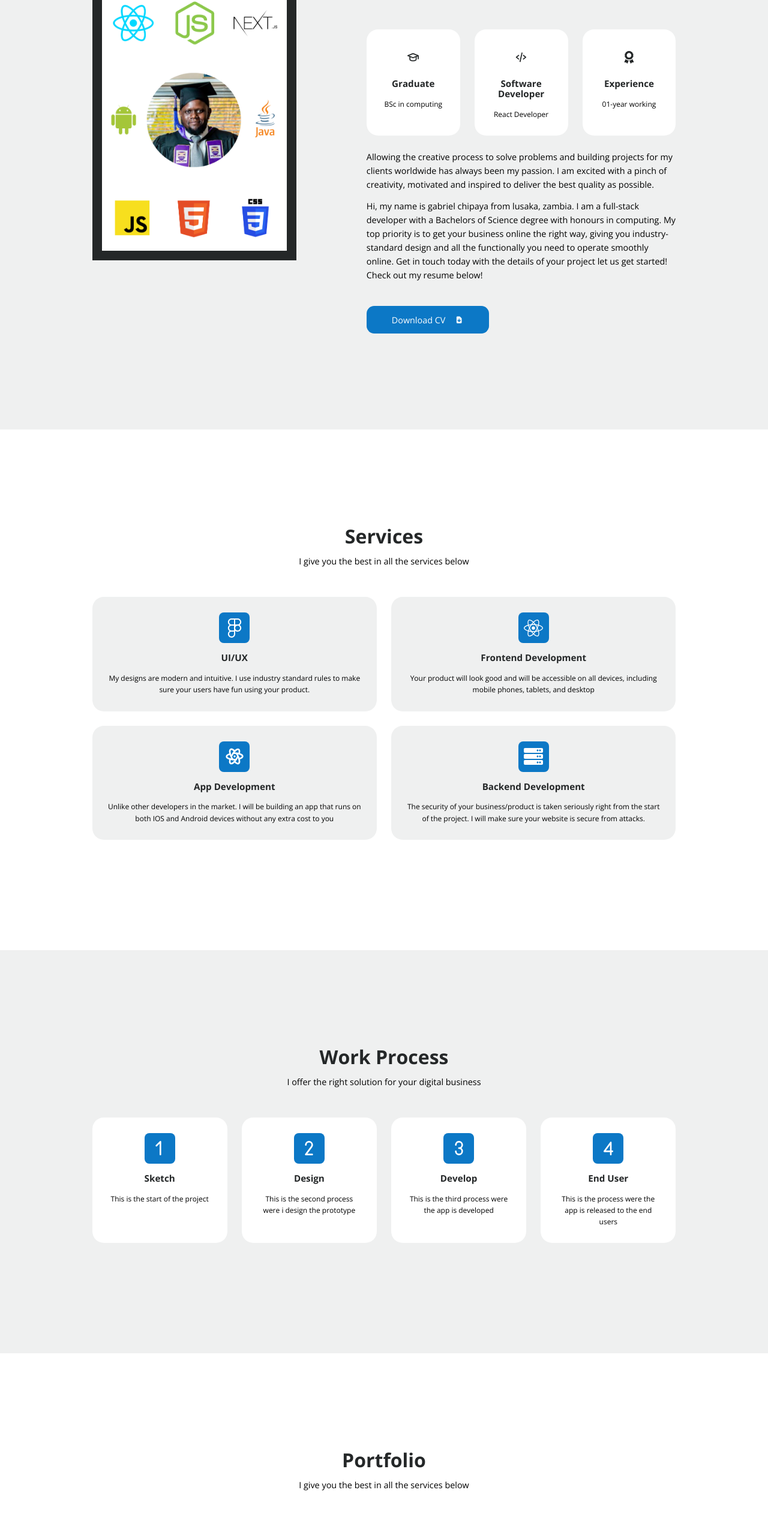
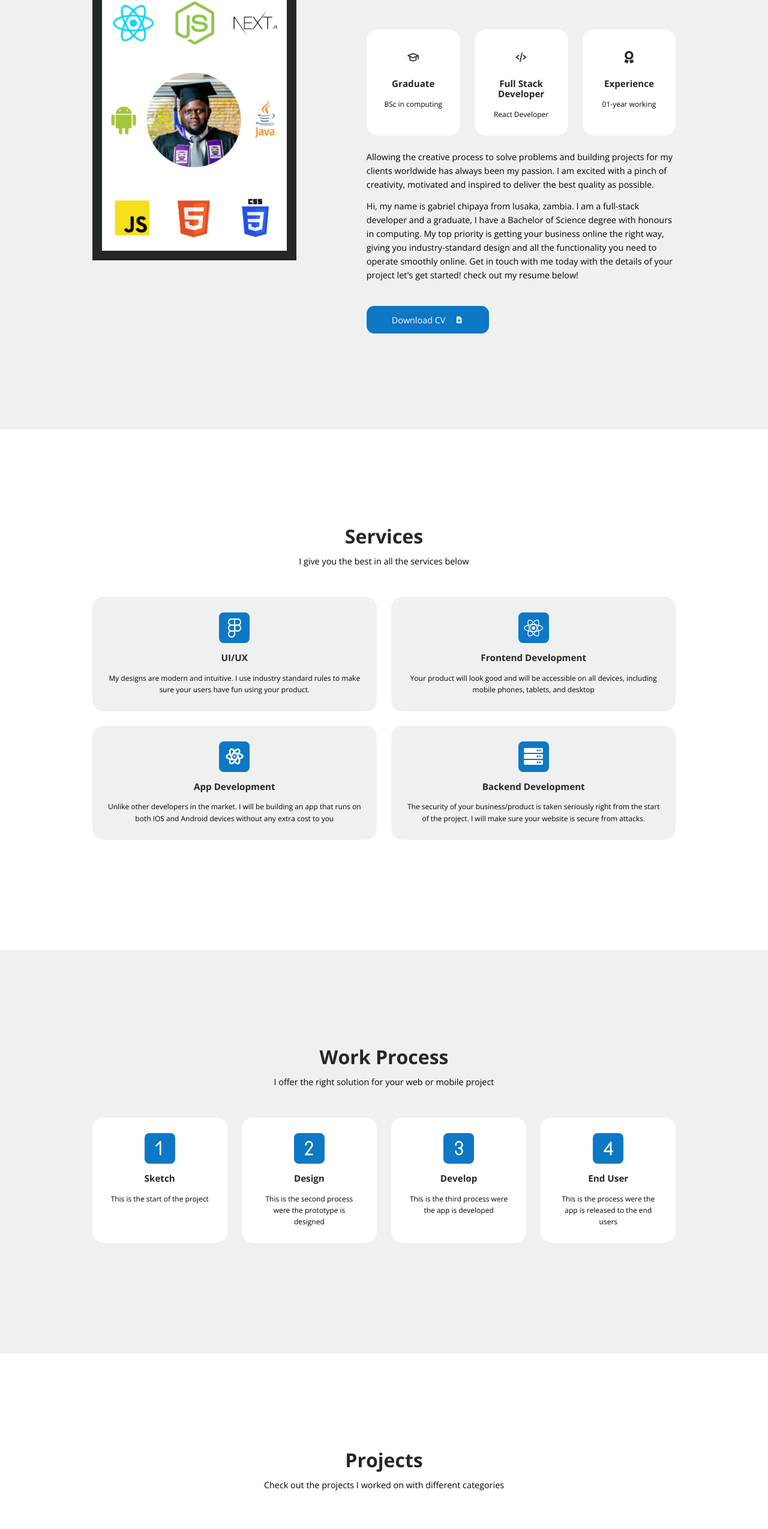
Before and after one commit to GABE400/gabriel-portfolio, a React (Create React App) app: page / in a window 1280 px wide. Shown: the part 978-3527 px from the top of the page at 60% size. Built offline with nearby package versions, Linux system fonts and the light colour scheme.

Commit message:
gabriel portfolio

```diff
--- a/src/sections/about/About.jsx
+++ b/src/sections/about/About.jsx
@@ -33,12 +33,12 @@ const About = () => {
           </p>
           <p>
             Hi, my name is gabriel chipaya from lusaka, zambia. I am a
-            full-stack developer with a Bachelors of Science degree with honours
-            in computing. My top priority is to get your business online the
-            right way, giving you industry-standard design and all the
-            functionally you need to operate smoothly online. Get in touch today
-            with the details of your project let us get started! Check out my
-            resume below!
+            full-stack developer and a graduate, I have a Bachelor of Science
+            degree with honours in computing. My top priority is getting your
+            business online the right way, giving you industry-standard design
+            and all the functionality you need to operate smoothly online. Get
+            in touch with me today with the details of your project let's get
+            started! check out my resume below!
           </p>
           <a href={CV} download className='btn primary'>
             Download CV <HiDocumentDownload />
--- a/src/sections/about/data.js
+++ b/src/sections/about/data.js
@@ -7,7 +7,7 @@ const data = [
   {
     id: 2,
     icon: <BiCodeAlt />,
-    title: 'Software Developer',
+    title: 'Full Stack Developer',
     desc: 'React Developer',
   },
   {
--- a/src/sections/portfolio/Portfolio.jsx
+++ b/src/sections/portfolio/Portfolio.jsx
@@ -16,8 +16,8 @@ const Portfolio = () => {
   return (
     <section id='portfolio'>
       <div className='container portfolio_container'>
-        <h2>Portfolio</h2>
-        <p>I give you the best in all the services below</p>
+        <h2>Projects</h2>
+        <p>Check out the projects I worked on with different categories</p>
         <div className='button-wrapper' handleSetTag={setCategory}>
           <ButtonCat
             name='All'
--- a/src/sections/process/Process.jsx
+++ b/src/sections/process/Process.jsx
@@ -7,7 +7,7 @@ const Process = () => {
     <section id='process'>
       <div className='container process_container'>
         <h2>Work Process</h2>
-        <p>I offer the right solution for your digital business</p>
+        <p>I offer the right solution for your web or mobile project</p>
         <div className='process_cards'>
           {data.map((item) => (
             <Card key={item.id} className='process_card'>
--- a/src/sections/process/data.js
+++ b/src/sections/process/data.js
@@ -11,7 +11,7 @@ const data = [
     id: 2,
     icon: <TbNumber2 />,
     title: 'Design',
-    desc: 'This is the second process were i design the prototype',
+    desc: 'This is the second process were the prototype is designed',
   },
   {
     id: 3,
```
Also changed, not shown: 1 other file (tests, documents, lock files or other folders).
